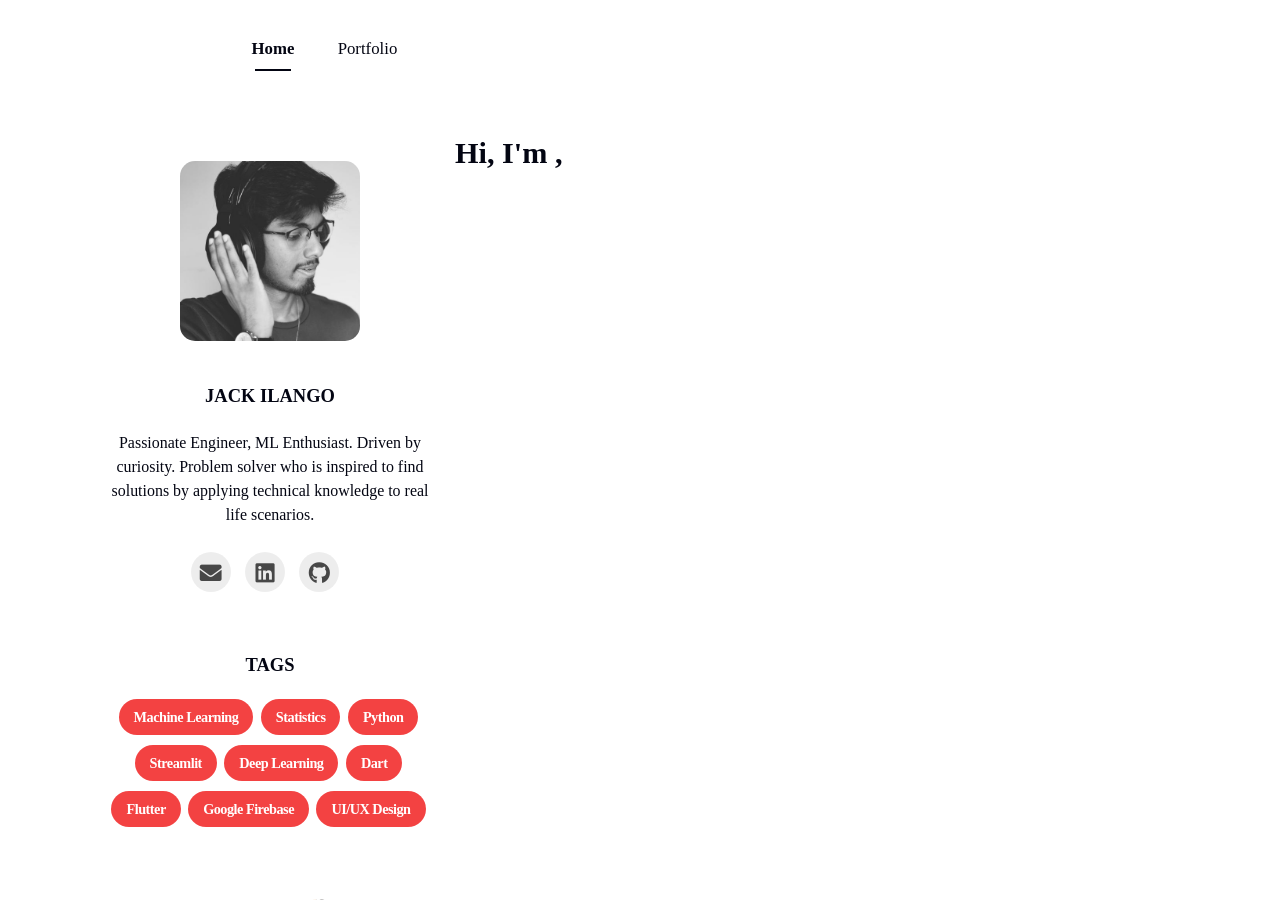
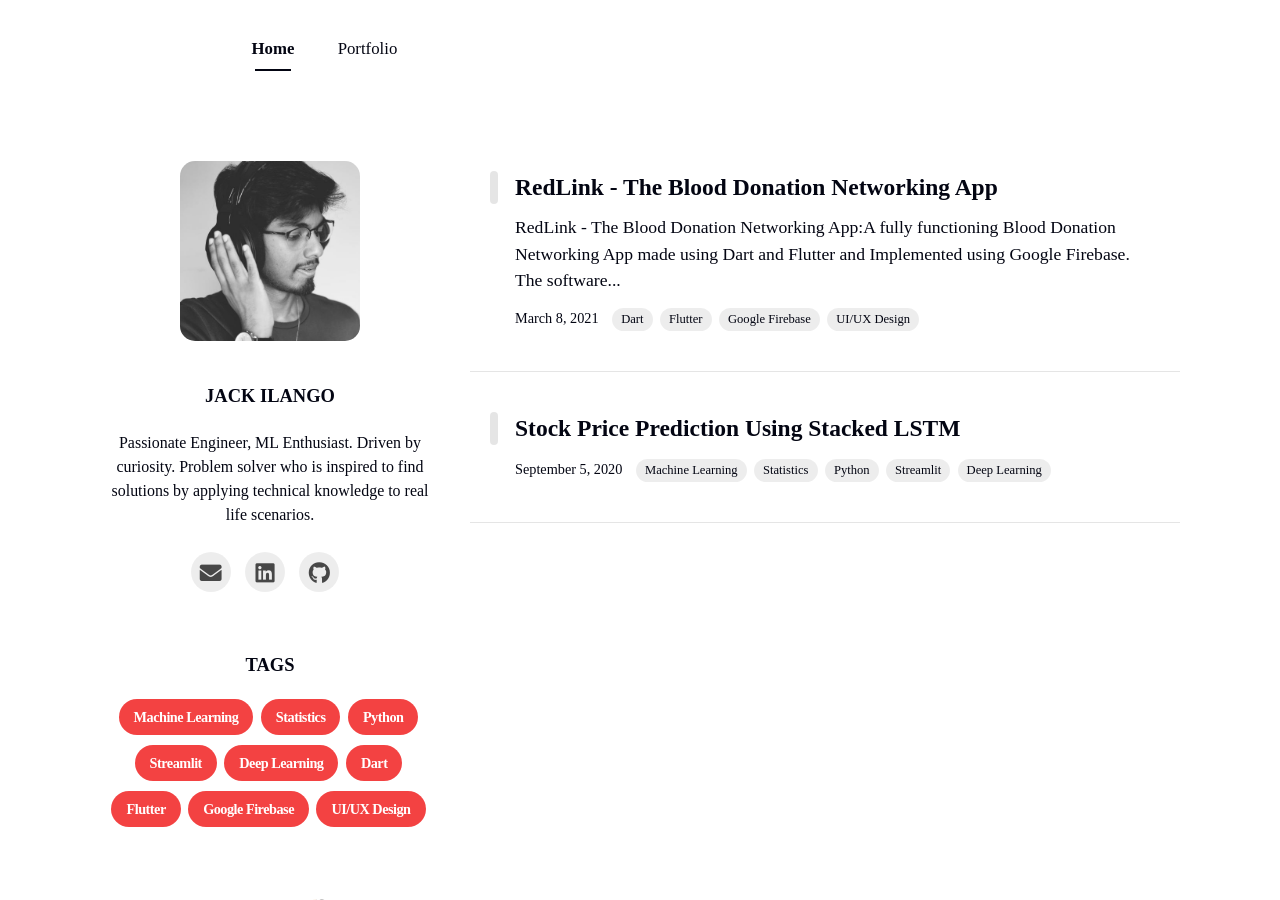
Before and after one commit to jackpraveenraj/jackpraveenraj.github.olddd, a Jekyll site: the page built from index.html, in a window 1280 px wide and 900 px high. Built offline with Jekyll 4.4.1, drawn with Linux system fonts in a browser that asks for light colours; nearby versions of some CDN libraries; some web fonts are replaced; the list of posts is cut into pages by our own code.

Commit message:
Update home.html

```diff
--- a/_layouts/home.html
+++ b/_layouts/home.html
@@ -14,15 +14,6 @@ layout: default
       {% include aside.html %}
     </aside>
     <!-- Post List -->
-  <body>
-    {% include landing-page.html %}
-    <div class="layout">
-        {%if site.show_aboutme_card %}
-        <section class="card neumorphism-card-big">
-            {% include section-aboutme.html %}
-        </section>
-        {% endif %}
-   </body>
     <section id="posts" class="col-md-8">
       {% for post in paginator.posts %}
       <div class="post">
```
